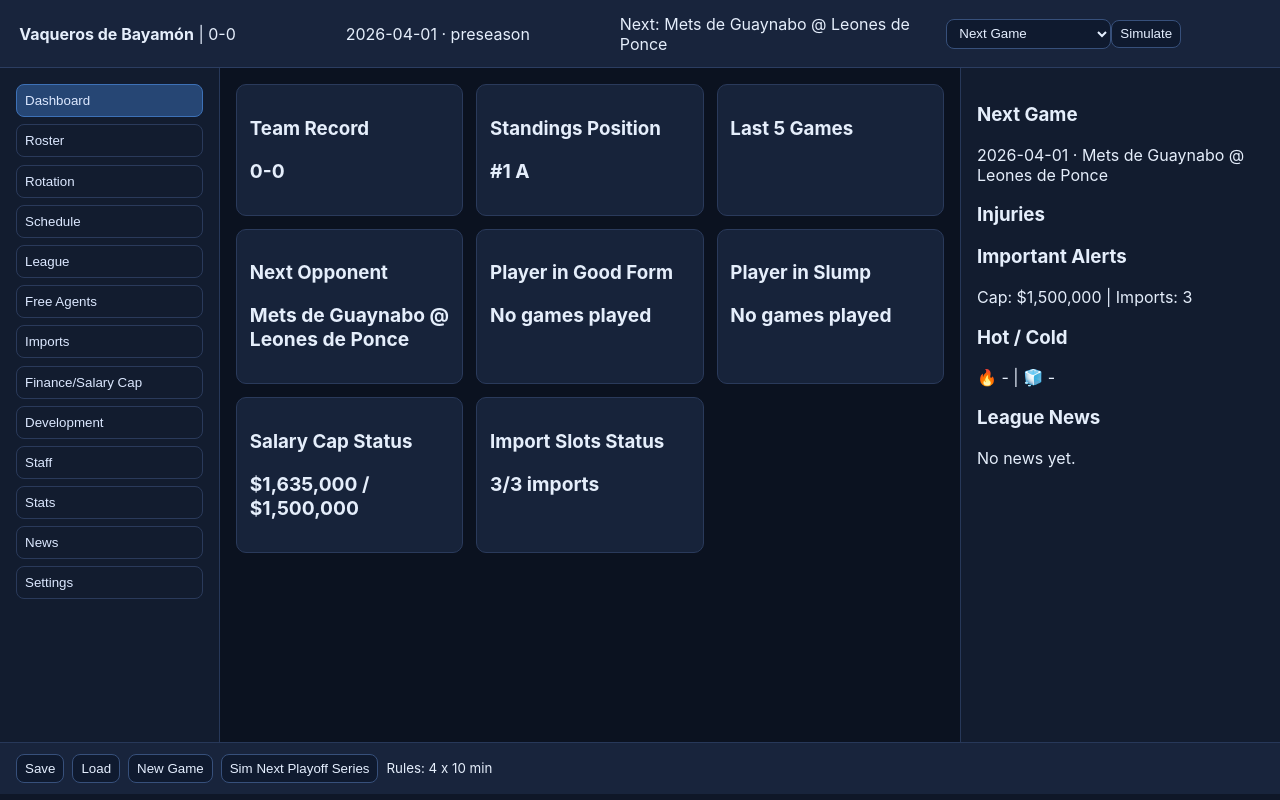
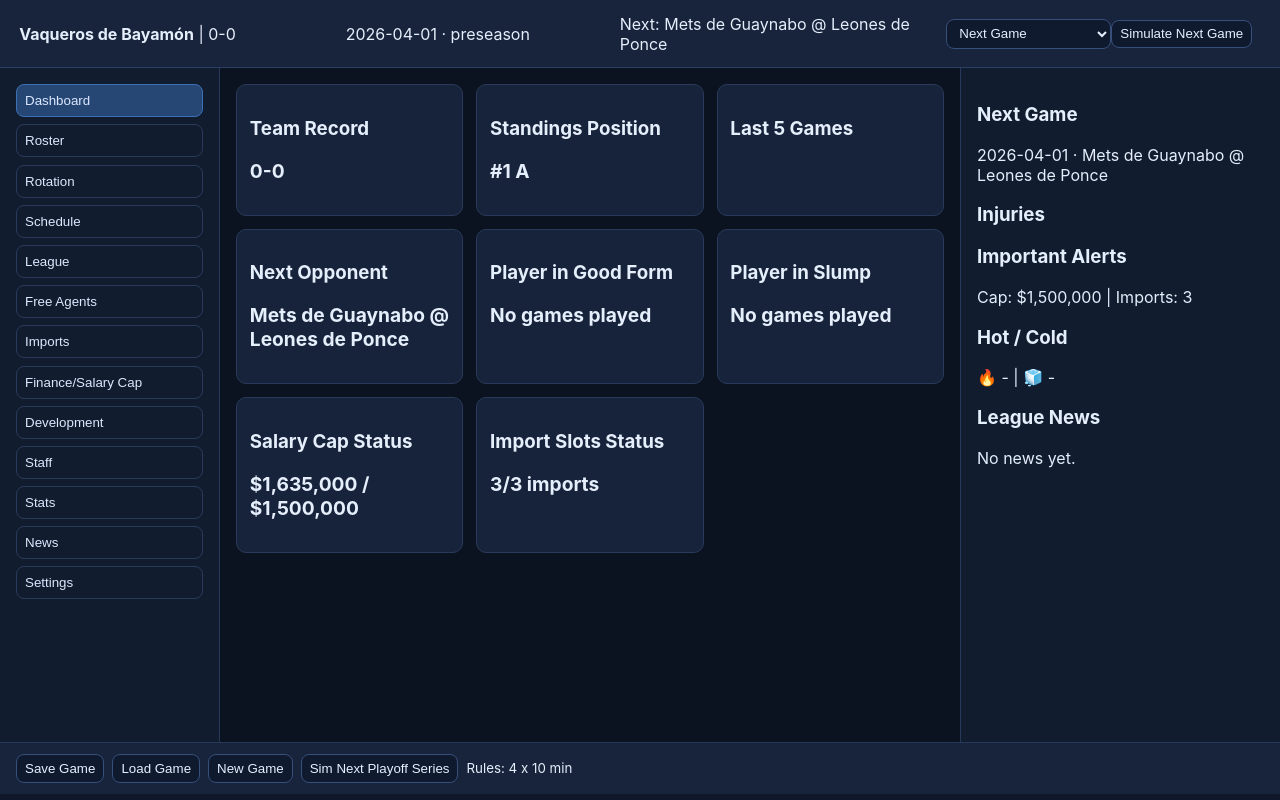
Before and after one commit to nelsonindipr/Ya-ni-se-como-llamarlo, a React (Vite) app: page / in a window 1280 px wide. Built offline with nearby package versions, Linux system fonts and the light colour scheme.

Commit message:
Enforce English-only UI action labels

```diff
--- a/src/App.tsx
+++ b/src/App.tsx
@@ -168,7 +168,7 @@ function App() {
       <div><strong>{userTeam.name}</strong> | {userTeamStats.wins}-{userTeamStats.losses}</div>
       <div>{state.currentDate} · {state.phase}</div>
       <div>Next: {nextGame ? `${teamNameById.get(nextGame.awayTeamId)} @ ${teamNameById.get(nextGame.homeTeamId)}` : 'Complete'}</div>
-      <div className="sim-controls"><select value={simOption} onChange={(e) => setSimOption(e.target.value as SimWindow)}><option value="next_game">Next Game</option><option value="one_day">1 Day</option><option value="one_week">1 Week</option><option value="one_month">1 Month</option><option value="rest_regular_season">Rest Regular Season</option><option value="until_playoffs">Until Playoffs</option><option value="full_season">Full Season</option></select><button onClick={() => persist(simulateByWindow(state, simOption), 'Simulation complete.')} disabled={remainingGames === 0 && simOption !== 'full_season'}>Simulate</button></div>
+      <div className="sim-controls"><select value={simOption} onChange={(e) => setSimOption(e.target.value as SimWindow)}><option value="next_game">Next Game</option><option value="one_day">1 Day</option><option value="one_week">1 Week</option><option value="one_month">1 Month</option><option value="rest_regular_season">Rest Regular Season</option><option value="until_playoffs">Until Playoffs</option><option value="full_season">Full Season</option></select><button onClick={() => persist(simulateByWindow(state, simOption), 'Simulation complete.')} disabled={remainingGames === 0 && simOption !== 'full_season'}>{simOption === 'next_game' ? 'Simulate Next Game' : 'Simulate'}</button></div>
     </header>
     <div className="layout">
       <aside className="left-sidebar">{sections.map((section) => <button key={section} className={activeSection === section ? 'active' : ''} onClick={() => setActiveSection(section)}>{section}</button>)}</aside>
@@ -186,7 +186,7 @@ function App() {
       </aside>
     </div>
     {selectedPlayer ? <div className="modal-overlay" onClick={() => setState((s) => ({ ...s, selectedPlayerId: null }))}><div className="modal-content" onClick={(e) => e.stopPropagation()}><PlayerProfile player={selectedPlayer} teamName={teamNameById.get(selectedPlayer.teamId) ?? selectedPlayer.teamId} regularStats={state.stats.regularPlayerStats[selectedPlayer.id]} playoffStats={state.stats.playoffPlayerStats[selectedPlayer.id]} gameLogs={state.stats.playerGameLogs[selectedPlayer.id] ?? []} teamNameById={teamNameById} onBack={() => setState((s) => ({ ...s, selectedPlayerId: null }))} /></div></div> : null}
-    <footer className="footer-controls"><button onClick={() => { saveSeasonState(state); setStatusMessage('Season saved.'); }}>Save</button><button onClick={() => { const loaded = loadSeasonState(); if (loaded) { setState(loaded); setStatusMessage('Season loaded.'); } }}>Load</button><button onClick={() => { clearSeasonState(); const next = createNewGameState(initialSeed); setState(next); setStatusMessage('Season reset.'); }}>New Game</button><button onClick={() => persist(simulateNextPlayoffSeriesForState(state), 'Simulated next playoff series.')} disabled={!state.playoffBracket}>Sim Next Playoff Series</button><small>Rules: {leagueRules.game.numPeriods} x {leagueRules.game.quarterLength} min</small></footer>
+    <footer className="footer-controls"><button onClick={() => { saveSeasonState(state); setStatusMessage('Season saved.'); }}>Save Game</button><button onClick={() => { const loaded = loadSeasonState(); if (loaded) { setState(loaded); setStatusMessage('Season loaded.'); } }}>Load Game</button><button onClick={() => { clearSeasonState(); const next = createNewGameState(initialSeed); setState(next); setStatusMessage('Season reset.'); }}>New Game</button><button onClick={() => persist(simulateNextPlayoffSeriesForState(state), 'Simulated next playoff series.')} disabled={!state.playoffBracket}>Sim Next Playoff Series</button><small>Rules: {leagueRules.game.numPeriods} x {leagueRules.game.quarterLength} min</small></footer>
   </main>;
 }
 
```
